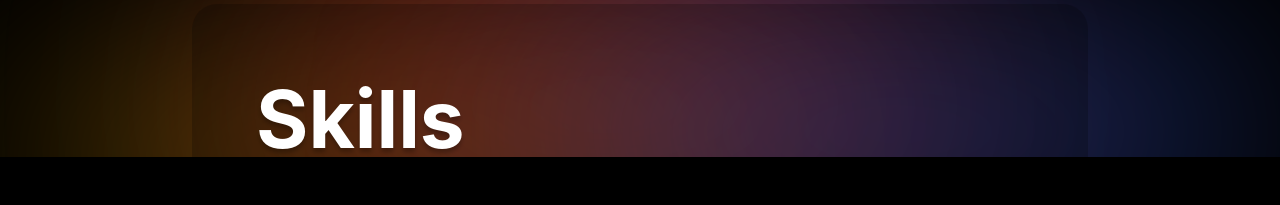
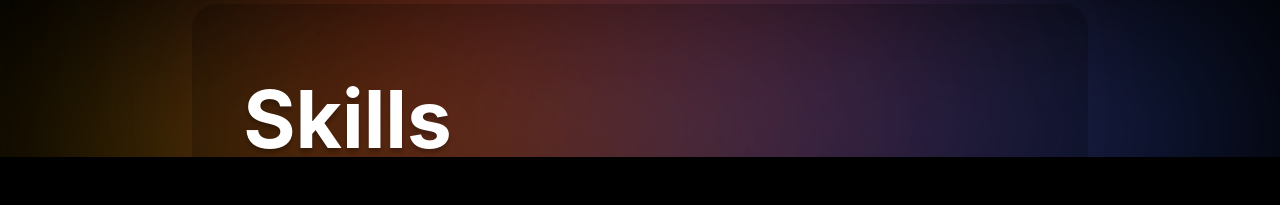
Before and after one commit to Matsuel/portfolio-v3, a React (Create React App) app: page / in a window 1280 px wide. Shown: the part 643-848 px from the top of the page. Built offline with nearby package versions, Linux system fonts and the light colour scheme.

Commit message:
title final place

```diff
--- a/src/Components/Skills/Skills.css
+++ b/src/Components/Skills/Skills.css
@@ -16,7 +16,7 @@
 .skills-title{
     width: 100%;
     text-align: start;
-    margin-left: 5vw;
+    margin-left: 4vw;
     font-size: 5rem;
     color: #fff;
     text-shadow: 0px 4px 4px rgba(0, 0, 0, 0.25);
```
